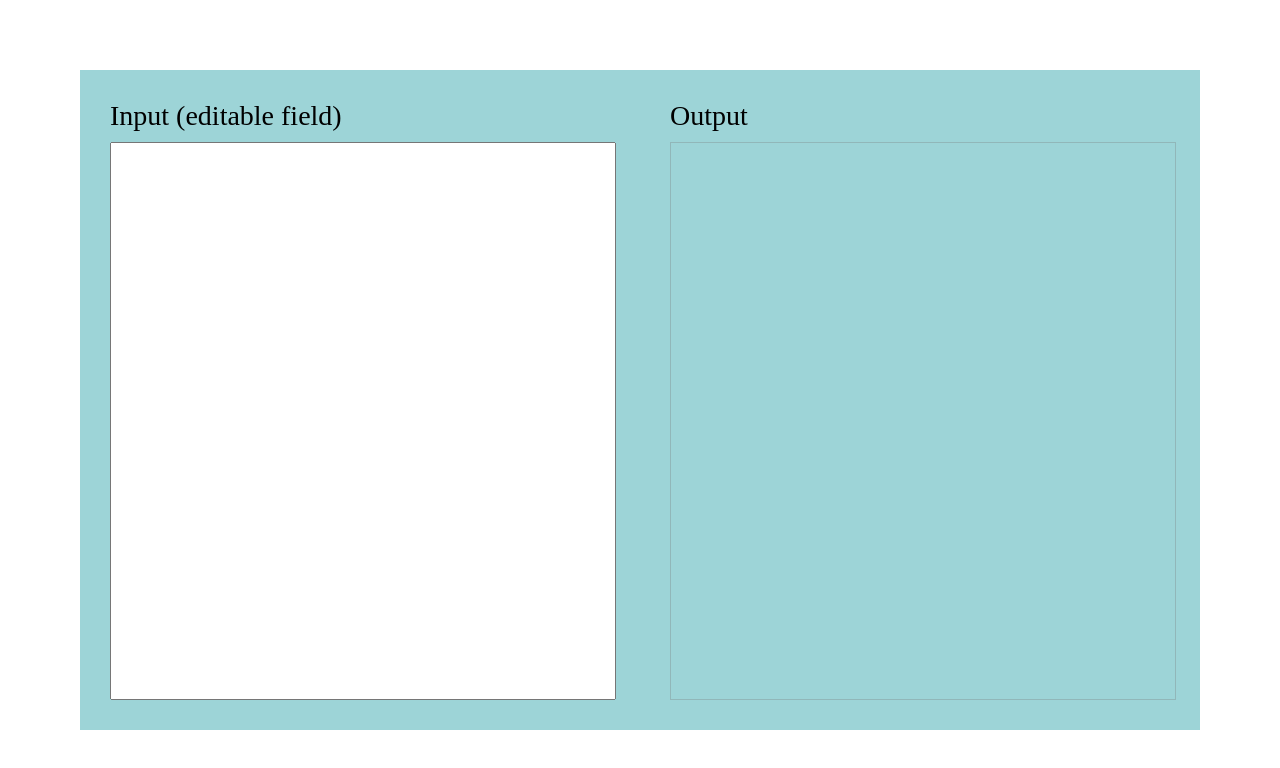
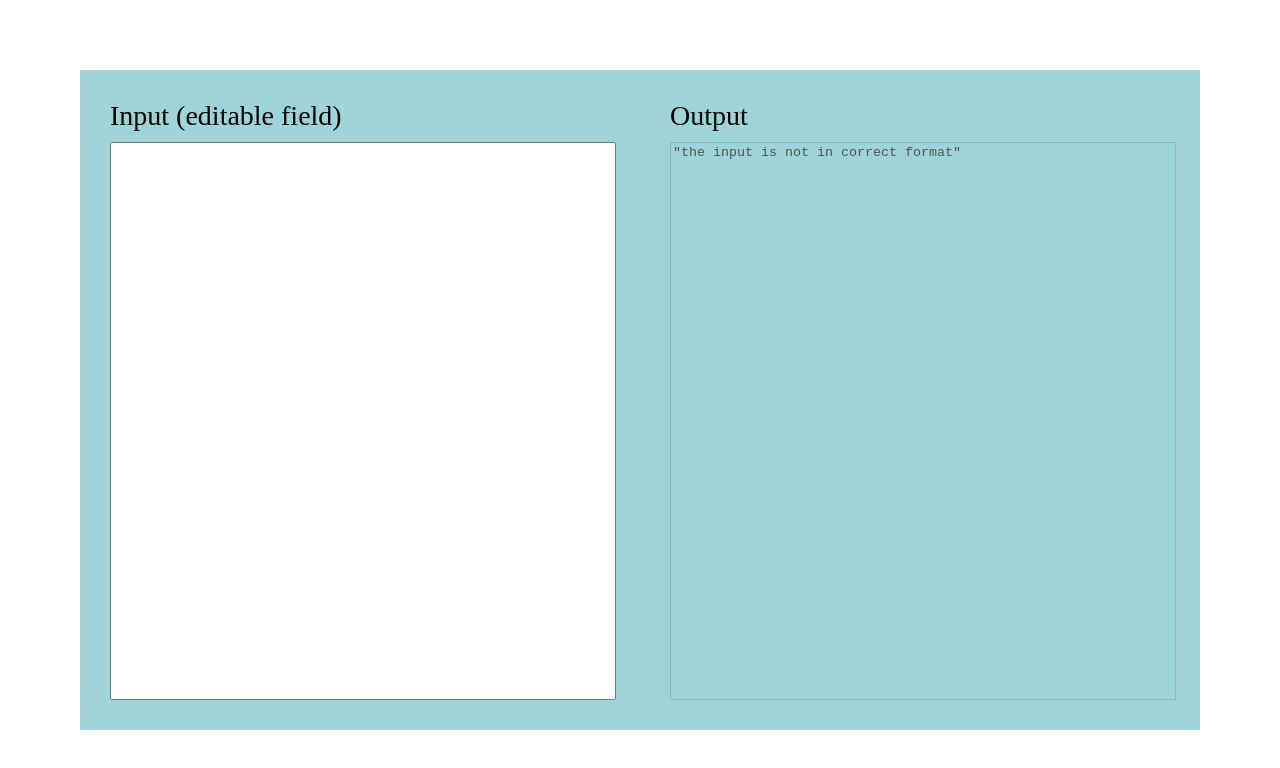
Before and after one commit to KendoJaaa/modify-json, a React (Create React App) app: page / in a window 1280 px wide. Shown: the top 768 px of the page. Built offline with nearby package versions, Linux system fonts and the light colour scheme.

Commit message:
:sparkles: put the real modify function

```diff
--- a/src/App.js
+++ b/src/App.js
@@ -3,6 +3,7 @@ import './App.css'
 import React, { Component } from 'react'
 
 import JsonBox from './JsonBox'
+import modify from './modify'
 
 class App extends Component {
   state = {
@@ -23,15 +24,11 @@ class App extends Component {
         />
         <JsonBox
           header='Output'
-          value={modify(this.state.value)}
+          value={JSON.stringify(modify(this.state.value), null, 2)}
         />
       </div>
     )
   }
 }
 
-function modify (value) {
-  return value
-}
-
 export default App
--- /dev/null
+++ b/src/modify.js
@@ -0,0 +1,23 @@
+import _ from 'lodash'
+
+export default function modify (value) {
+  let object
+  try {
+    object = JSON.parse(value)
+  } catch(e) {
+    return 'the input is not in correct format'
+  }
+
+  const array =  _.values(object)
+  for (let i = array.length - 1; i > 0; i--) {
+    for(let j = 0; j < array[i].length; j++) {
+      for(let k = 0; k < array[i - 1].length; k++) {
+        if (array[i][j].parent_id === array[i - 1][k].id) {
+          array[i - 1][k].children.push(array[i][j])
+          break
+        }
+      }
+    }
+  }
+  return array[0]
+}
```
Also changed, not shown: 1 other file (tests, documents, lock files or other folders).
